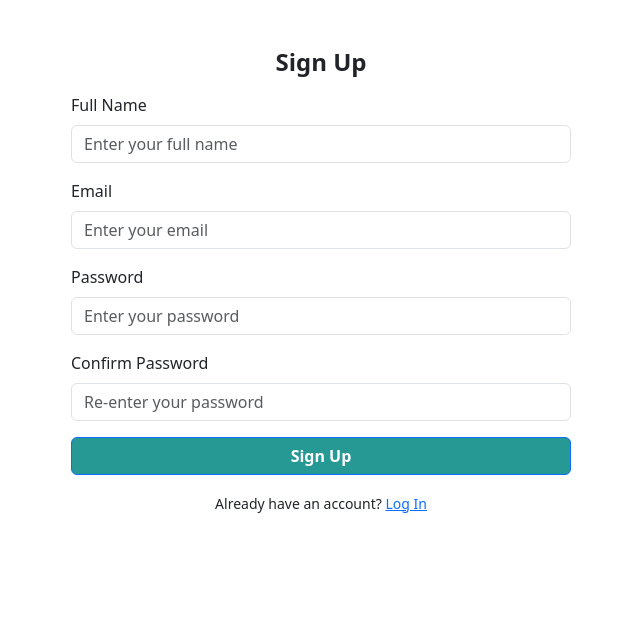
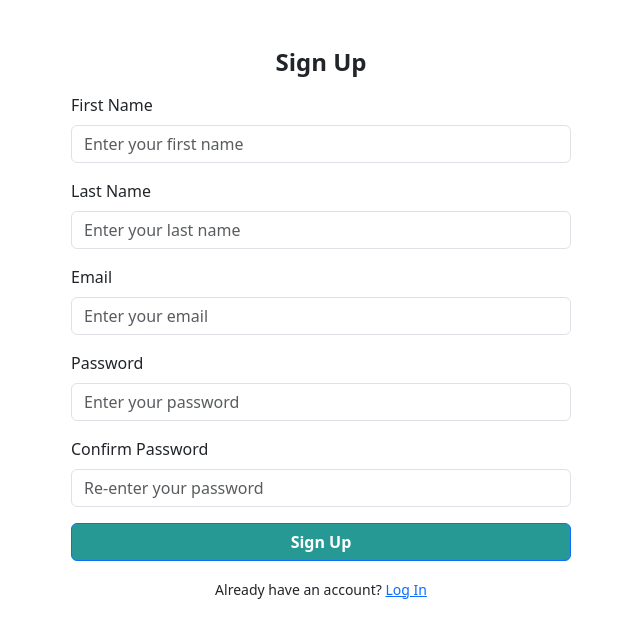
Before and after one commit to Jeeda2004/finalProject, an Angular app: page /signup in a window 1280 px wide. Before the commit this address led to /. Shown: the top 638 px of the page, without its empty margins (319-959 px from the left). Built offline with nearby package versions, Linux system fonts and the light colour scheme.

Commit message:
SignUp component with student service completed

```diff
--- a/src/app/app-routing.module.ts
+++ b/src/app/app-routing.module.ts
@@ -1,7 +1,13 @@
 import { NgModule } from '@angular/core';
 import { RouterModule, Routes } from '@angular/router';
+import { SignUpComponent } from './sign-up/sign-up.component';
+import { HomePageComponent } from './home-page/home-page.component';
 
-const routes: Routes = [];
+const routes: Routes = [
+  { path: 'signup', component: SignUpComponent },
+  { path: 'home', component: HomePageComponent },
+  { path: '', redirectTo: '/signup', pathMatch: 'full' }
+];
 
 @NgModule({
   imports: [RouterModule.forRoot(routes)],
--- a/src/app/app.component.html
+++ b/src/app/app.component.html
@@ -1 +1 @@
-<app-sign-up></app-sign-up>
+<router-outlet></router-outlet>
--- /dev/null
+++ b/src/app/home-page/home-page.component.html
@@ -0,0 +1 @@
+<h1>Welcome, {{ this.fullName }}</h1>
--- /dev/null
+++ b/src/app/home-page/home-page.component.ts
@@ -0,0 +1,25 @@
+import { Component, OnInit } from '@angular/core';
+import { StudentService } from '../student.service';
+import { Student } from '../student.model';
+@Component({
+  selector: 'app-home-page',
+  templateUrl: './home-page.component.html',
+  styleUrl: './home-page.component.css'
+})
+export class HomePageComponent implements OnInit{
+  fullName: string = ''; // Variable to store the full name of the current student
+
+  constructor(private studentService: StudentService) {}
+
+  ngOnInit(): void {
+    // Retrieve the current student from the service
+    const currentStudent: Student | null = this.studentService.getCurrentStudent();
+
+    // If a current student exists, set their full name
+    if (currentStudent) {
+      this.fullName = `${currentStudent.firstName} ${currentStudent.lastName}`;
+    } else {
+      this.fullName = 'Guest'; // Fallback for when no student is logged in
+    }
+  }
+}
--- a/src/app/sign-up/sign-up.component.html
+++ b/src/app/sign-up/sign-up.component.html
@@ -2,29 +2,53 @@
   <h4>Sign Up</h4>
 </div>
 
-<form class="mt-3">
-  <!-- Full Name -->
+<form #signUpForm="ngForm" (ngSubmit)="onSubmit(signUpForm)" class="mt-3" novalidate>
+  <!-- First Name -->
   <div class="mb-3">
-    <label for="fullName" class="form-label">Full Name</label>
-    <input type="text" class="form-control" id="fullName" placeholder="Enter your full name" required />
+    <label for="firstName" class="form-label">First Name</label>
+    <input type="text" class="form-control" name="firstName" id="firstName" placeholder="Enter your first name" [(ngModel)]="student.firstName" required />
+    <small *ngIf="signUpForm.submitted && !signUpForm.controls['firstName']?.valid" class="text-danger">
+      First Name is required.
+    </small>
+  </div>
+
+  <!-- Last Name -->
+  <div class="mb-3">
+    <label for="lastName" class="form-label">Last Name</label>
+    <input type="text" class="form-control" name="lastName" id="lastName" placeholder="Enter your last name" [(ngModel)]="student.lastName" required />
+    <small *ngIf="signUpForm.submitted && !signUpForm.controls['lastName']?.valid" class="text-danger">
+      Last Name is required.
+    </small>
   </div>
 
   <!-- Email -->
   <div class="mb-3">
     <label for="email" class="form-label">Email</label>
-    <input type="email" class="form-control" id="email" placeholder="Enter your email" required />
+    <input type="email" class="form-control" name="email" id="email" placeholder="Enter your email" [(ngModel)]="student.email" #email="ngModel" required email/>
+    <small *ngIf="signUpForm.submitted && email.errors?.['required']" class="text-danger">
+      Email is required
+    </small>
+    <small *ngIf="signUpForm.submitted && email.errors?.['email']" class="text-danger">
+      Please enter a valid email address.
+    </small>
   </div>
 
   <!-- Password -->
   <div class="mb-3">
     <label for="password" class="form-label">Password</label>
-    <input type="password" class="form-control" id="password" placeholder="Enter your password" required />
+    <input type="password" class="form-control" name="password" id="password" placeholder="Enter your password" [(ngModel)]="student.password" required />
+    <small *ngIf="signUpForm.submitted && !signUpForm.controls['password']?.valid" class="text-danger">
+      Password is required.
+    </small>
   </div>
 
   <!-- Confirm Password -->
   <div class="mb-3">
     <label for="confirmPassword" class="form-label">Confirm Password</label>
-    <input type="password" class="form-control" id="confirmPassword" placeholder="Re-enter your password" required />
+    <input type="password" class="form-control" name="confirmPassword" id="confirmPassword" placeholder="Re-enter your password" [(ngModel)]="confirmPassword" required />
+    <small *ngIf="signUpForm.submitted && confirmPassword !== student.password" class="text-danger">
+      Passwords do not match.
+    </small>
   </div>
 
   <!-- Submit Button -->
--- a/src/app/sign-up/sign-up.component.ts
+++ b/src/app/sign-up/sign-up.component.ts
@@ -1,10 +1,39 @@
 import { Component } from '@angular/core';
+import { StudentService } from '../student.service';
+import { Router } from '@angular/router';
+import { Student } from '../student.model';
 
 @Component({
   selector: 'app-sign-up',
   templateUrl: './sign-up.component.html',
   styleUrl: './sign-up.component.css'
 })
-export class SignUPComponent {
+export class SignUpComponent {
+  student: Student=new Student('','','','');
+  confirmPassword:string='';
 
+
+  constructor(
+    private studentService: StudentService,
+    private router: Router
+  ){}
+
+  onSubmit(form: any) {
+    if (!form.valid) {
+      console.log('Form is invalid!');
+      return;
+    }
+
+    if (this.student.password !== this.confirmPassword) {
+      console.log('Passwords do not match!');
+      return;
+    }
+
+    // Register the student
+    this.studentService.registerStudent(this.student);
+
+    // Redirect to the home page (or wherever you need)
+    console.log('Registration Successful!');
+    this.router.navigate(['/home']);
+  }
 }
--- /dev/null
+++ b/src/app/student.model.ts
@@ -0,0 +1,13 @@
+export class Student {
+    firstName: string = '';
+    lastName: string = '';
+    email: string = '';
+    password: string = '';
+
+    constructor(firstName: string, lastName: string, email: string, password: string) {
+      this.firstName = firstName;
+      this.lastName = lastName;
+      this.email = email;
+      this.password = password;
+    }
+  }
--- /dev/null
+++ b/src/app/student.service.ts
@@ -0,0 +1,40 @@
+import { Injectable, OnInit } from '@angular/core';
+import { Student } from './student.model';
+@Injectable({
+  providedIn: 'root'
+})
+export class StudentService{
+  private students: Student[]=[];
+  private currentStudent: Student | null=null;
+  constructor(){}
+
+  setCurrentStudent(student: Student): void {
+    this.currentStudent = student;
+  }
+
+  getCurrentStudent(): Student | null {
+    return this.currentStudent;
+  }
+
+
+  registerStudent(student: Student): string {
+    this.students.push(student); // Add the student to the array
+    this.setCurrentStudent(student);
+    console.log('Mock Registration Successful!', student);
+    return 'Mock Registration Successful!';
+  }
+
+  getAllStudents(): Student[] {
+    return this.students;
+  }
+
+  getStudentByEmail(email: string): Student | undefined {
+    return this.students.find((student) => student.email === email);
+  }
+
+
+  getStudentFullName(email: string): string | undefined {
+    const student = this.getStudentByEmail(email);
+    return student ? `${student.firstName} ${student.lastName}` : undefined;
+  }
+}
```
Also changed, not shown: src/app/app.module.ts (+9 -3 lines), src/app/home-page/home-page.component.css (added), 2 other files (tests, documents, lock files or other folders).
